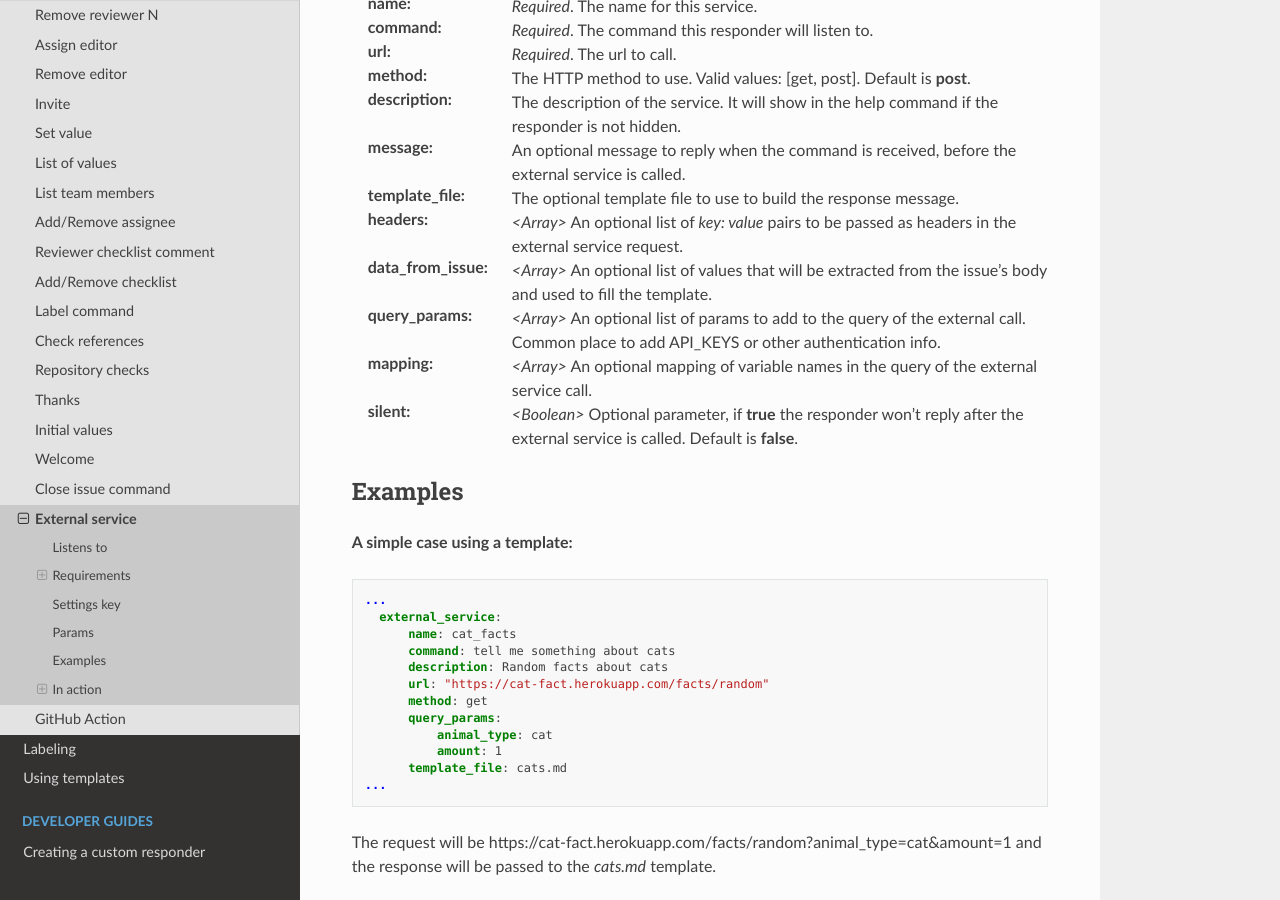
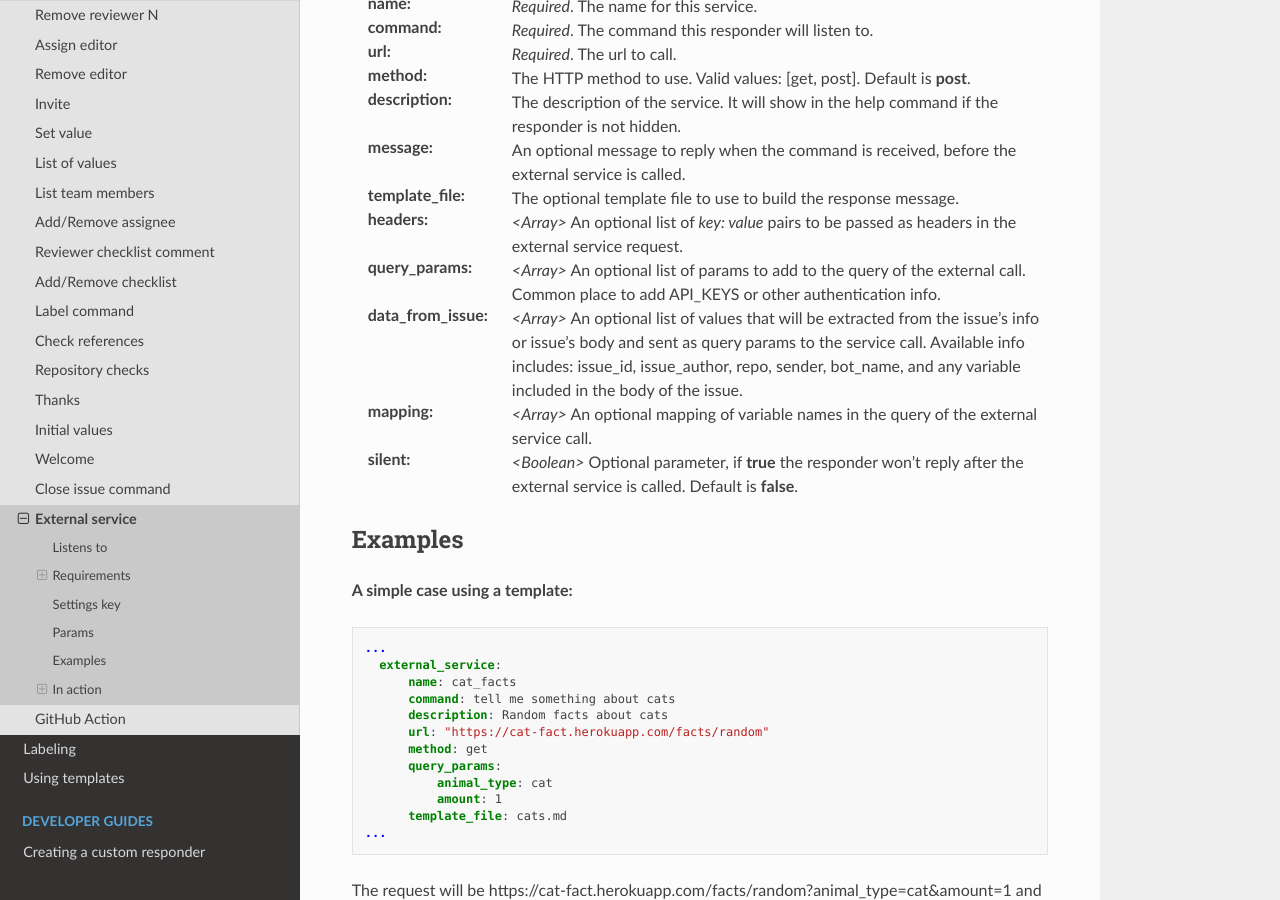
Before and after one commit to openjournals/buffy, a Sphinx documentation site: the page built from docs/responders/external_service.md, in a window 1280 px wide and 900 px high, scrolled down 1053 px. Built offline with Sphinx 7.4.7 and the Read the Docs theme 2.0.0, drawn with Linux system fonts in a browser that asks for light colours.

Commit message:
update doc

```diff
--- a/docs/responders/external_service.md
+++ b/docs/responders/external_service.md
@@ -41,8 +41,8 @@ The response from the external service should be in JSON format. It will be pars
 :message: An optional message to reply when the command is received, before the external service is called.
 :template_file: The optional template file to use to build the response message.
 :headers: *<Array>* An optional list of *key: value* pairs to be passed as headers in the external service request.
-:data_from_issue: *<Array>* An optional list of values that will be extracted from the issue's body and used to fill the template.
 :query_params: *<Array>* An optional list of params to add to the query of the external call. Common place to add API_KEYS or other authentication info.
+:data_from_issue: *<Array>* An optional list of values that will be extracted from the issue's info or issue's body and sent as query params to the service call. Available info includes: issue_id, issue_author, repo, sender, bot_name, and any variable included in the body of the issue.
 :mapping: *<Array>* An optional mapping of variable names in the query of the external service call.
 :silent: *<Boolean>* Optional parameter, if **true** the responder won't reply after the external service is called. Default is **false**.
 
```
